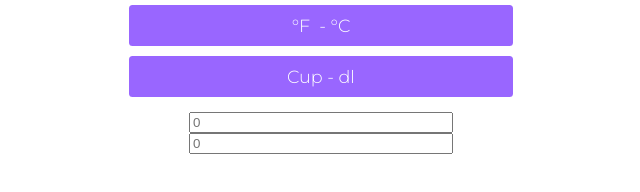
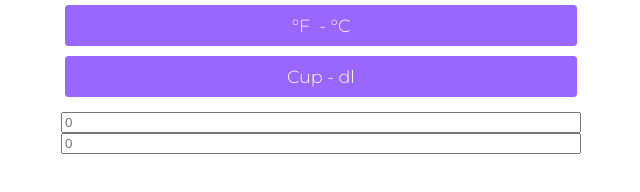
Before and after one commit to Sakira7/Sakira7.github.io, a plain HTML site: page index.html in a window 1280 px wide. Shown: the whole page, without its empty margins (319-959 px from the left). Drawn offline with Linux system fonts and the light colour scheme.

Commit message:
Update stylesheet.css

```diff
--- a/stylesheet.css
+++ b/stylesheet.css
@@ -62,10 +62,10 @@ body{
 
 }
 .input{
-    width:20%;
+    width:40%;
 }
 .button{
-    width:30%;
+    width:40%;
     border-radius: 0.2em;
     border:none;
     background-color: #96f;
```
